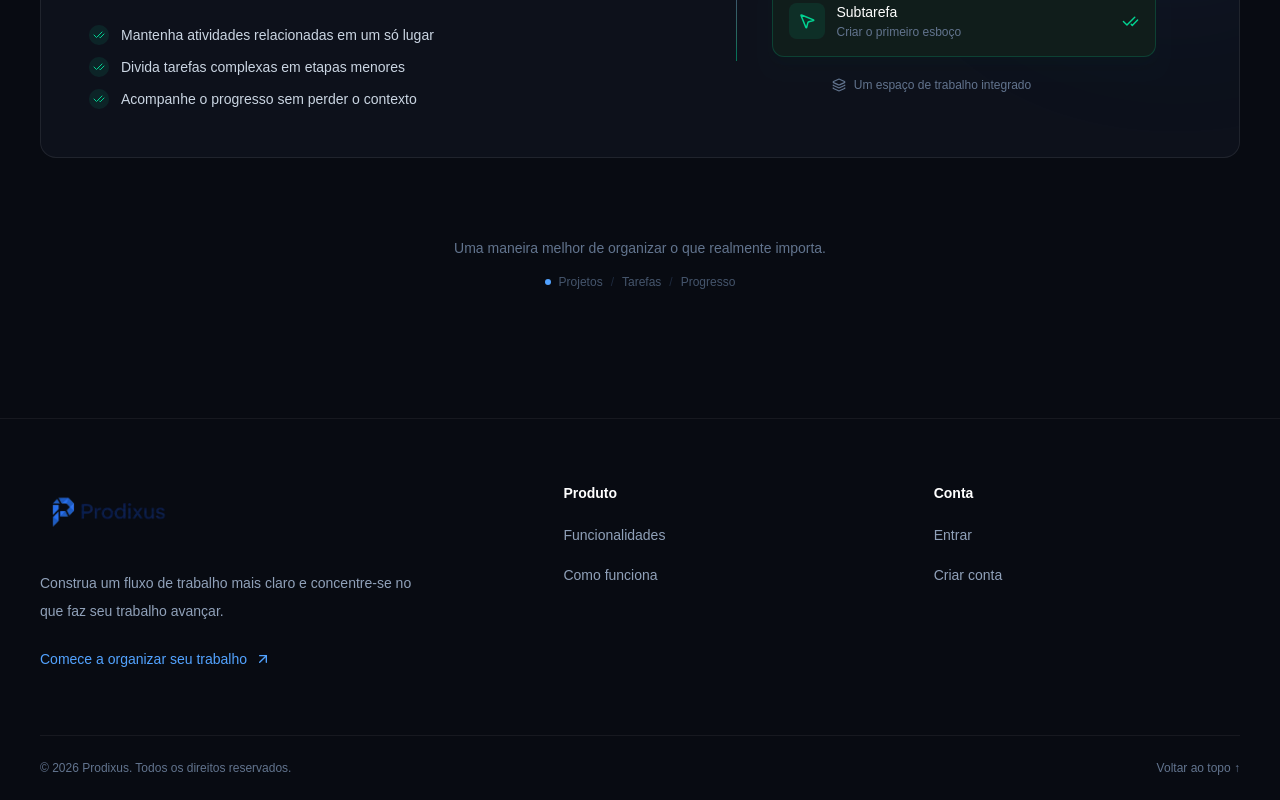
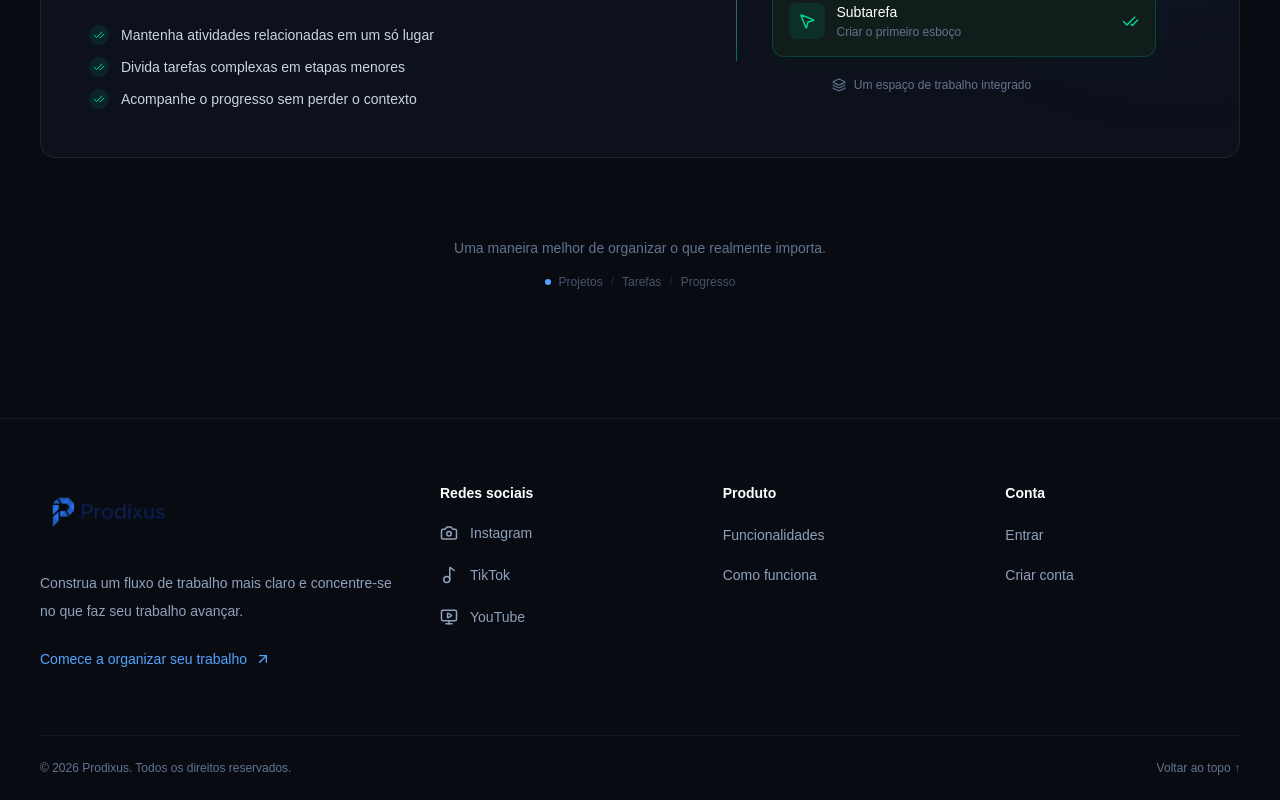
Before and after one commit to davihenriquedev1/prodixus, a Next.js app in the folder frontend/: page / in a window 1280 px wide. Shown: the part 2576-3376 px from the top of the page. Built offline with nearby package versions, Linux system fonts and the light colour scheme; no server answers.

Commit message:
feat(frontend): add social media links to footer

```diff
--- a/frontend/src/components/landing/landing-footer.tsx
+++ b/frontend/src/components/landing/landing-footer.tsx
@@ -1,5 +1,5 @@
 import Link from "next/link";
-import { ArrowUpRight } from "lucide-react";
+import { ArrowUpRight, Camera, MonitorPlay, Music2 } from "lucide-react";
 import Image from "next/image";
 
 const footerNavigation = [
@@ -19,11 +19,29 @@ const footerNavigation = [
   },
 ];
 
+const socialLinks = [
+  {
+    label: "Instagram",
+    href: "https://www.instagram.com/prodixus/",
+    icon: Camera,
+  },
+  {
+    label: "TikTok",
+    href: "https://www.tiktok.com/@prodixus",
+    icon: Music2,
+  },
+  {
+    label: "YouTube",
+    href: "https://www.youtube.com/@prodixusapp",
+    icon: MonitorPlay,
+  },
+];
+
 export function LandingFooter() {
   return (
     <footer className="border-t border-white/6 bg-[#080B12]">
       <div className="mx-auto max-w-7xl px-6 lg:px-10">
-        <div className="grid gap-12 py-12 sm:grid-cols-2 lg:grid-cols-[1.5fr_1fr_1fr] lg:gap-16 lg:py-16">
+        <div className="grid gap-12 py-12 sm:grid-cols-2 lg:grid-cols-[1.5fr_1fr_1fr_1fr] lg:gap-12 lg:py-16">
           <div className="max-w-sm">
             <Link
               href="/"
@@ -55,7 +73,30 @@ export function LandingFooter() {
               />
             </Link>
           </div>
+          <nav aria-label="Redes sociais">
+            <h2 className="text-sm font-semibold text-white">Redes sociais</h2>
 
+            <ul className="mt-5 space-y-4">
+              {socialLinks.map(({ label, href, icon: Icon }) => (
+                <li key={label}>
+                  <a
+                    href={href}
+                    target="_blank"
+                    rel="noopener noreferrer"
+                    aria-label={`Prodixus no ${label} (abre em nova aba)`}
+                    className="group inline-flex items-center gap-3 text-sm text-slate-400 transition-colors hover:text-white"
+                  >
+                    <Icon
+                      size={18}
+                      aria-hidden="true"
+                      className="transition-colors group-hover:text-blue-400"
+                    />
+                    {label}
+                  </a>
+                </li>
+              ))}
+            </ul>
+          </nav>
           {footerNavigation.map((group) => (
             <nav key={group.title} aria-label={group.title}>
               <h2 className="text-sm font-semibold text-white">
```
